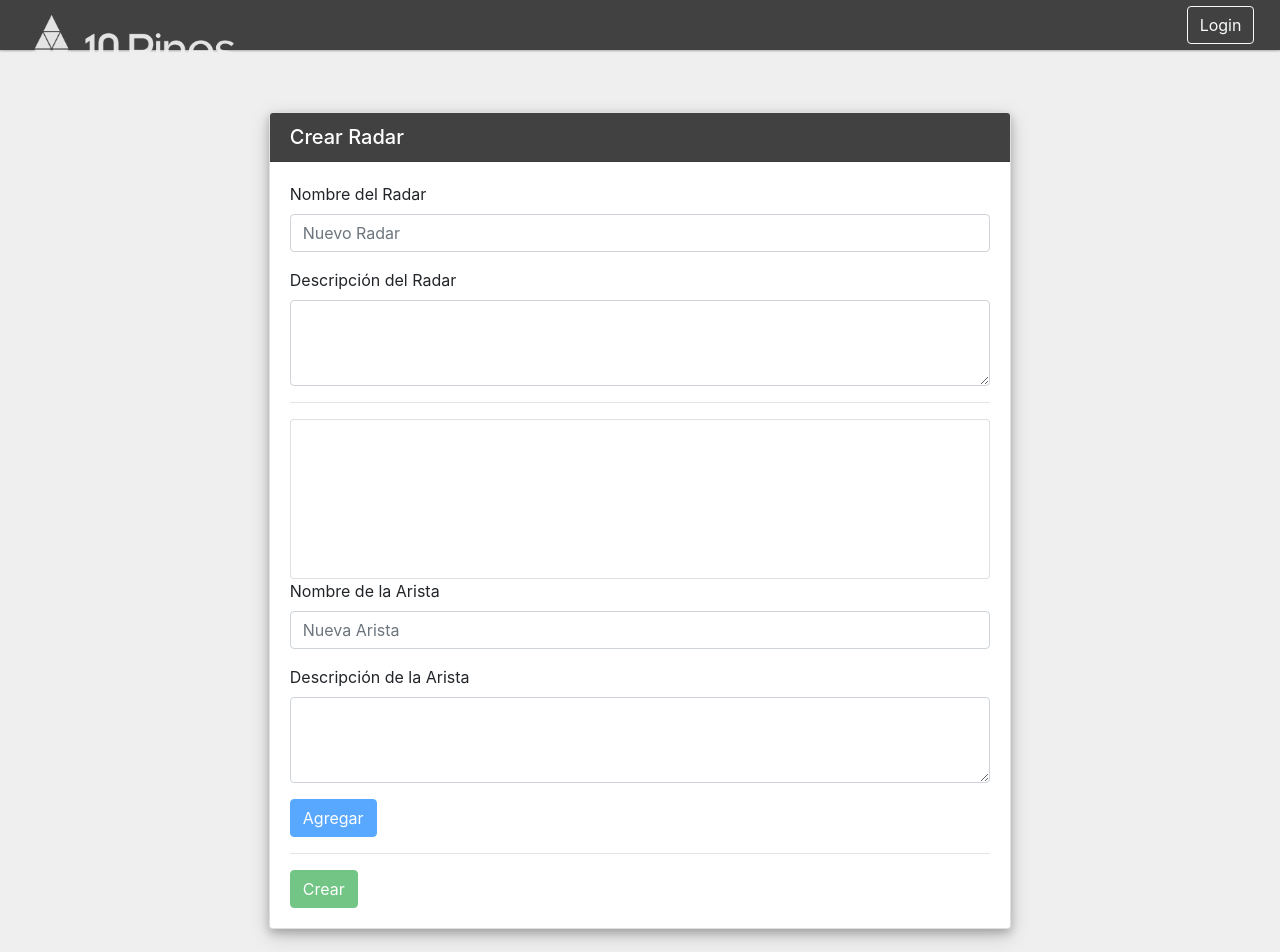
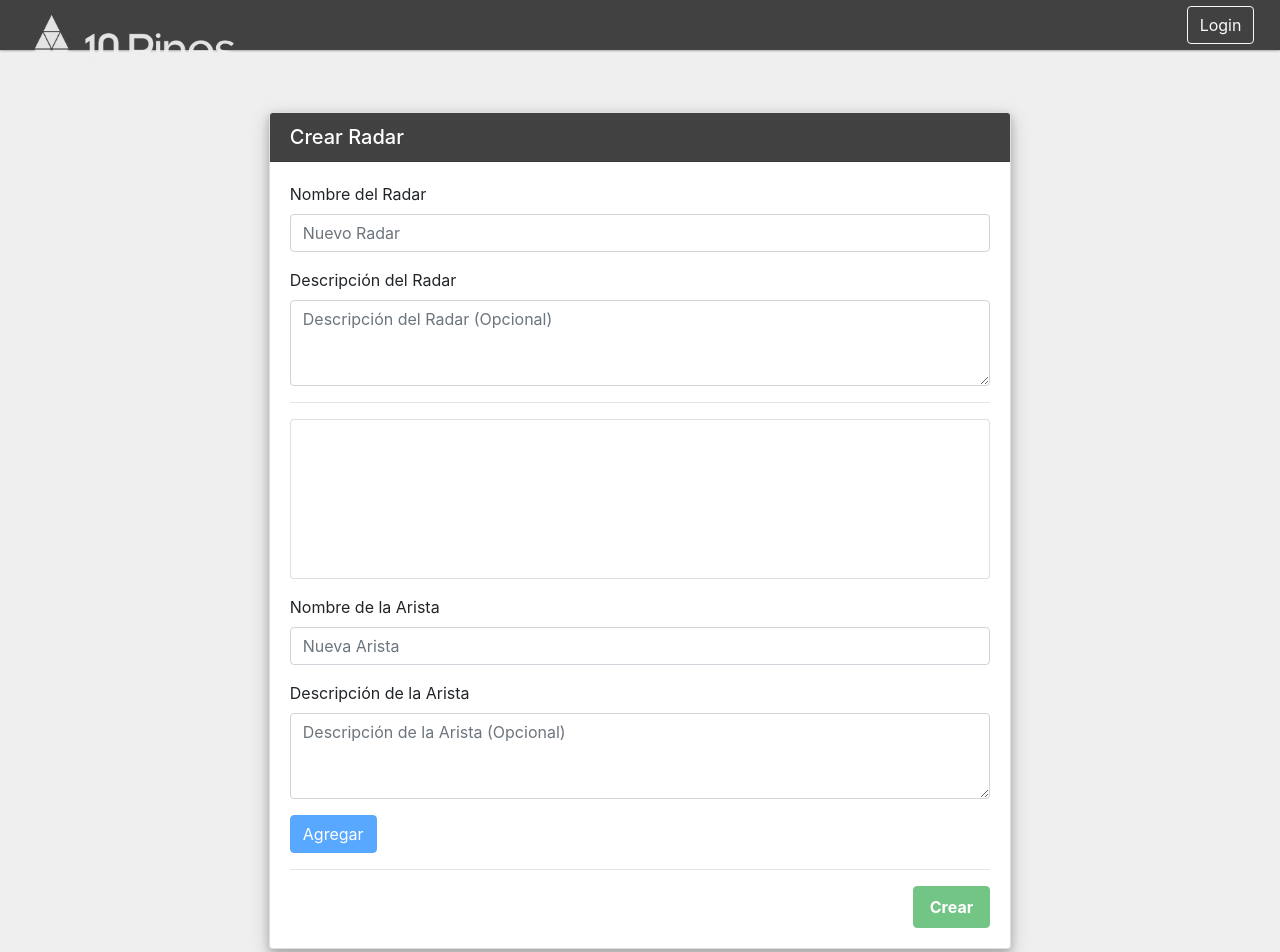
Before and after one commit to 10PinesLabs/radar, an Angular app: page /createRadar in a window 1280 px wide. Shown: the top 952 px of the page. Built offline with nearby package versions, Linux system fonts and the light colour scheme.

Commit message:
Detalles esteticos varios

```diff
--- a/src/app/create-radar/create-radar.component.html
+++ b/src/app/create-radar/create-radar.component.html
@@ -6,7 +6,7 @@
         <label for="radarTitle">Nombre del Radar</label>
         <input
           type="text"
-          class="form-control"
+          class="form-control text-color"
           [(ngModel)]="radarTitle"
           name="radarTitle"
           id="radarTitle"
@@ -17,10 +17,11 @@
       <div class="form-group">
         <label for="radarDescription">Descripción del Radar</label>
         <textarea
-          class="form-control"
+          class="form-control text-color"
           [(ngModel)]="radarDescription"
           name="radarDescription"
           id="radarDescription"
+          placeholder="Descripción del Radar (Opcional)"
           rows="3"
         >
       </textarea>
@@ -45,7 +46,7 @@
         <label for="axisTitle">Nombre de la Arista</label>
         <input
           type="text"
-          class="form-control"
+          class="form-control text-color"
           [(ngModel)]="axisTitle"
           name="axisTitle"
           id="axisTitle"
@@ -58,8 +59,9 @@
         <textarea
           [(ngModel)]="axisDescription"
           name="axisDescription"
-          class="form-control"
+          class="form-control text-color"
           id="axisDescription"
+          placeholder="Descripción de la Arista (Opcional)"
           rows="3"
         >
         </textarea>
@@ -69,9 +71,9 @@
 
       <hr>
 
-      <button [disabled]="radarIsInvalid()" type="submit" class="btn btn-success">
-        Crear
-      </button>
+      <div class="create-radar-button-div">
+        <button [disabled]="radarIsInvalid()" type="submit" class="btn btn-success create-radar-button">Crear</button>
+      </div>
     </form>
 
   </div>
--- a/src/app/create-radar/create-radar.component.scss
+++ b/src/app/create-radar/create-radar.component.scss
@@ -1,11 +1,26 @@
 .axis-card {
+    margin-bottom: 1rem;
     height: 10rem;
 }
 
 .axis-card-body {
-    overflow: auto;
+    overflow-y: scroll;
 }
 
 .delete-axis-button {
     background-color: transparent;
 }
+
+.create-radar-button-div {
+    display: flex;
+    justify-content: flex-end;
+}
+
+.create-radar-button {
+    padding: 0.5em 1em 0.5em 1em;
+    font-weight: bold;
+}
+
+.text-color {
+    color: black;
+}
```
